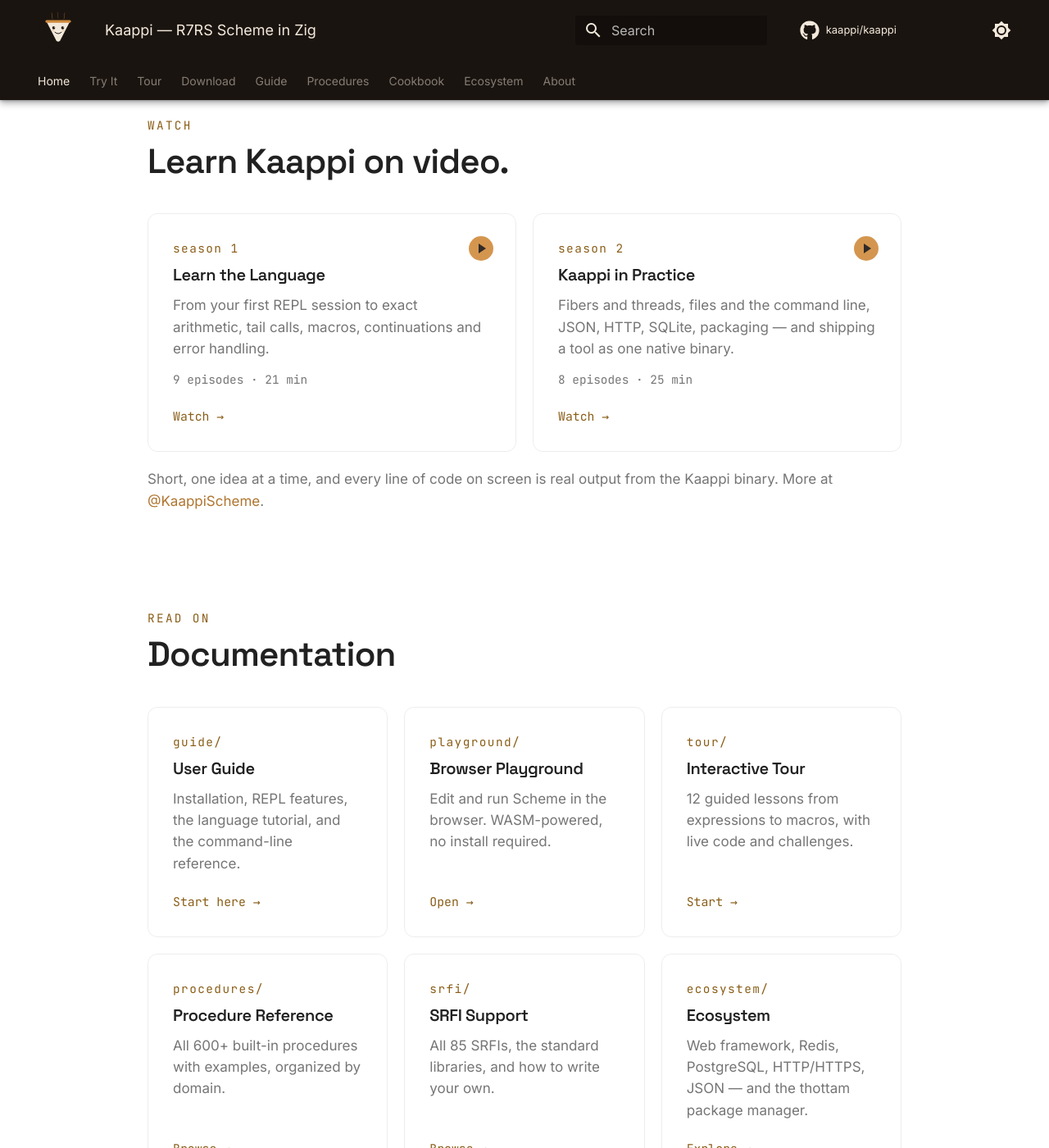
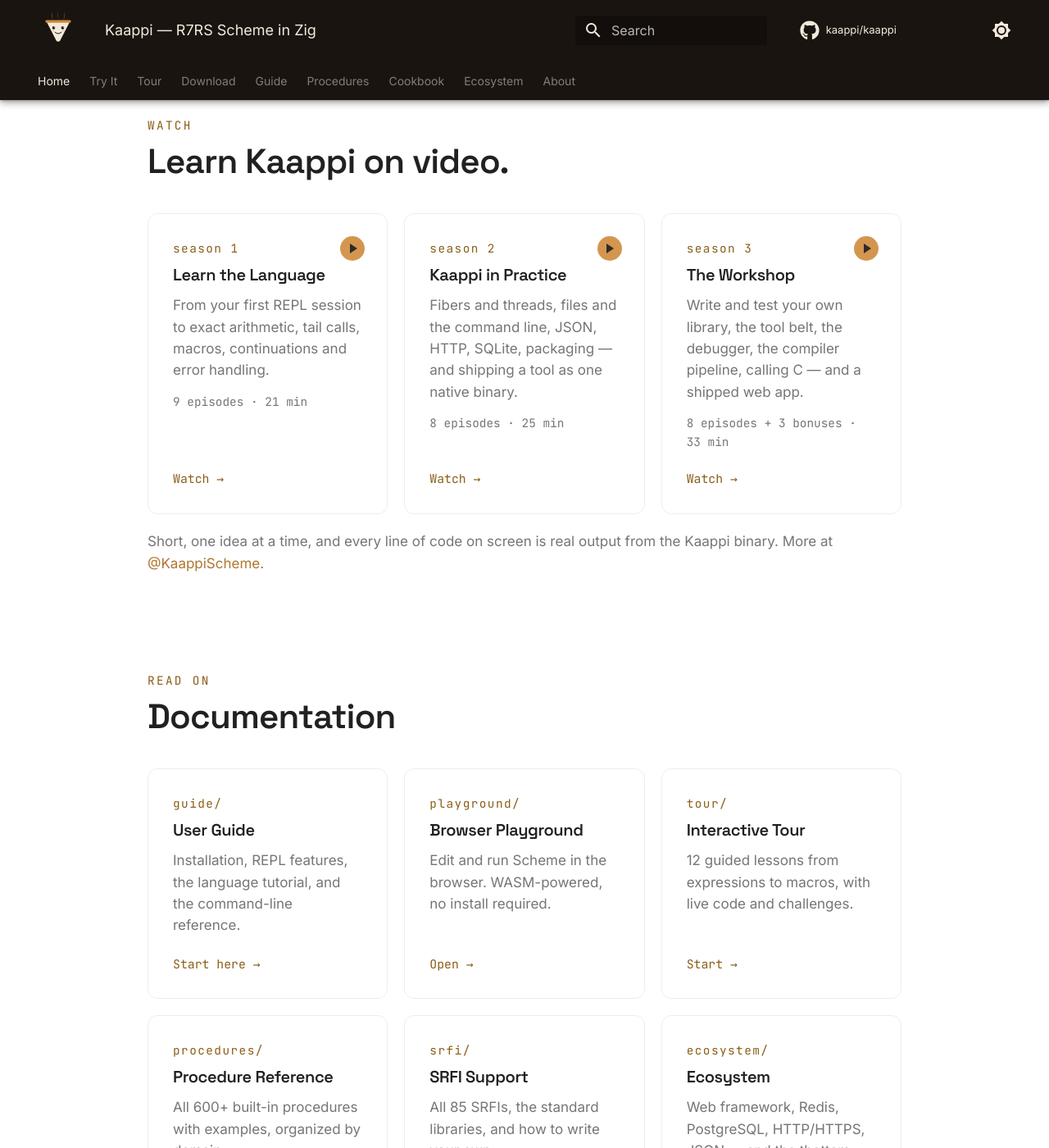
Before and after one commit to kaappi/kaappi.github.io, an MkDocs documentation site: the page built from docs/index.md, in a window 1280 px wide and 1400 px high, scrolled down 2750 px. Shown: the whole window at 82% size. Built offline with MkDocs 1.6.1 and Material for MkDocs 9.7.7, drawn with Linux system fonts in a browser that asks for light colours; comment, search, counter and statistics services are not loaded.

Commit message:
home: add the Season 3 playlist to the Watch section
Season 3 — The Workshop (8 episodes + 3 bonuses) is published on the
channel; the landing page's Watch section only offered Seasons 1 and 2.
Third card follows the existing pattern, and the grid widens to three
columns (still collapsing to one below 960px). The 33-minute total is
measured from the rendered MP4s, not estimated.

Co-Authored-By: Claude Fable 5 <noreply@anthropic.com>

```diff
--- a/overrides/home.html
+++ b/overrides/home.html
@@ -278,7 +278,7 @@
 
   /* ================= DOC CARDS ================= */
   .kp-docs { display: grid; grid-template-columns: repeat(3, 1fr); gap: 1rem; }
-  .kp-watch { display: grid; grid-template-columns: repeat(2, 1fr); gap: 1rem; }
+  .kp-watch { display: grid; grid-template-columns: repeat(3, 1fr); gap: 1rem; }
   .kp-season { position: relative; }
   .kp-season .kp-play {
     position: absolute; top: 1.35rem; right: 1.35rem;
@@ -519,6 +519,15 @@
         <div class="kp-meta">8 episodes &middot; 25 min</div>
         <span class="kp-doc-go">Watch &rarr;</span>
       </a>
+      <a href="https://www.youtube.com/playlist?list=PLL4XPeNoDll0" class="kp-doc kp-season">
+        <span class="kp-play"></span>
+        <div class="kp-doc-idx">season 3</div>
+        <h3>The Workshop</h3>
+        <p>Write and test your own library, the tool belt, the debugger,
+           the compiler pipeline, calling C &mdash; and a shipped web app.</p>
+        <div class="kp-meta">8 episodes + 3 bonuses &middot; 33 min</div>
+        <span class="kp-doc-go">Watch &rarr;</span>
+      </a>
     </div>
     <p class="kp-watch-more">
       Short, one idea at a time, and every line of code on screen is real output from the
```
